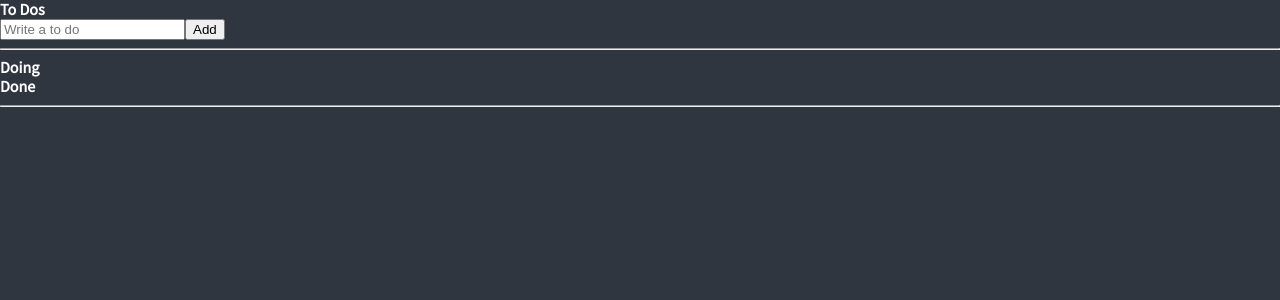
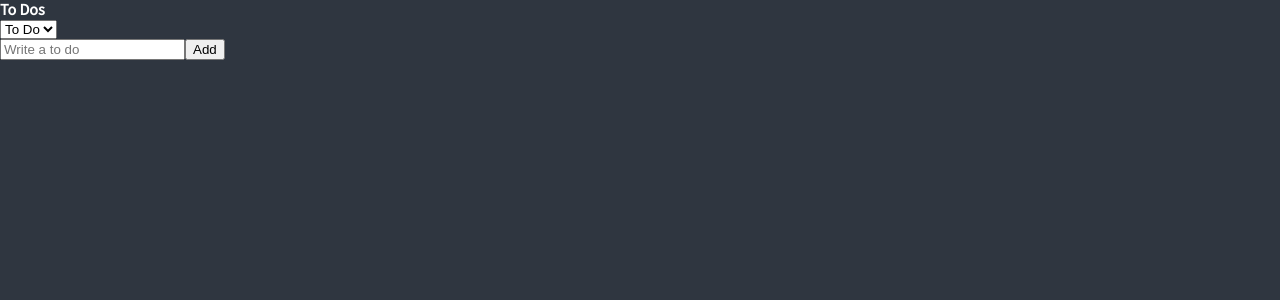
Before and after one commit to drasla/nomad-react-todo, a React (Create React App) app: page / in a window 1280 px wide. Shown: the top 300 px of the page. Built offline with nearby package versions, Linux system fonts and the light colour scheme.

Commit message:
#6.17 Selectors part Two

```diff
--- a/src/atoms.ts
+++ b/src/atoms.ts
@@ -5,6 +5,11 @@
     id: number;
     category: "TO_DO" | "DOING" | "DONE";
 }
+
+export const categoryState = atom({
+    key: "category",
+    default: "TO_DO",
+});
 
 export const isDarkAtom = atom({ key: "isDark", default: true });
 
@@ -17,11 +22,7 @@
     key: "toDoSelector",
     get: ({ get }) => {
         const toDos = get(toDoState);
-
-        return [
-            toDos.filter(toDo => toDo.category === "TO_DO"),
-            toDos.filter(toDo => toDo.category === "DOING"),
-            toDos.filter(toDo => toDo.category === "DONE"),
-        ];
+        const category = get(categoryState);
+        return toDos.filter(toDo => toDo.category === category);
     },
 });
--- a/src/components/TodoList.tsx
+++ b/src/components/TodoList.tsx
@@ -1,36 +1,29 @@
 import React from "react";
-import { useRecoilValue } from "recoil";
-import { toDoSelector } from "../atoms";
+import { useRecoilState, useRecoilValue } from "recoil";
+import { categoryState, toDoSelector } from "../atoms";
 import CreateToDo from "./CreateToDo";
 import ToDo from "./ToDo";
 
 function TodoList() {
-    const [toDo, doing, done] = useRecoilValue(toDoSelector);
+    const toDos = useRecoilValue(toDoSelector);
+    const [category, setCategory] = useRecoilState(categoryState);
+    const onInput = (event: React.FormEvent<HTMLSelectElement>) => {
+        setCategory(event.currentTarget.value);
+    };
 
     return (
         <div>
             <h1>To Dos</h1>
             <h1 />
+            <select value={category} onInput={onInput}>
+                <option value={"TO_DO"}>To Do</option>
+                <option value={"DOING"}>Doing</option>
+                <option value={"DONE"}>Done</option>
+            </select>
             <CreateToDo />
-            <ul>
-                {toDo.map(toDo => (
-                    <ToDo key={toDo.id} {...toDo} />
-                ))}
-            </ul>
-            <hr />
-            <h2>Doing</h2>
-            <ul>
-                {doing.map(toDo => (
-                    <ToDo key={toDo.id} {...toDo} />
-                ))}
-            </ul>
-            <h2>Done</h2>
-            <ul>
-                {done.map(toDo => (
-                    <ToDo key={toDo.id} {...toDo} />
-                ))}
-            </ul>
-            <hr />
+            {toDos.map(toDo => (
+                <ToDo key={toDo.id} {...toDo} />
+            ))}
         </div>
     );
 }
```
